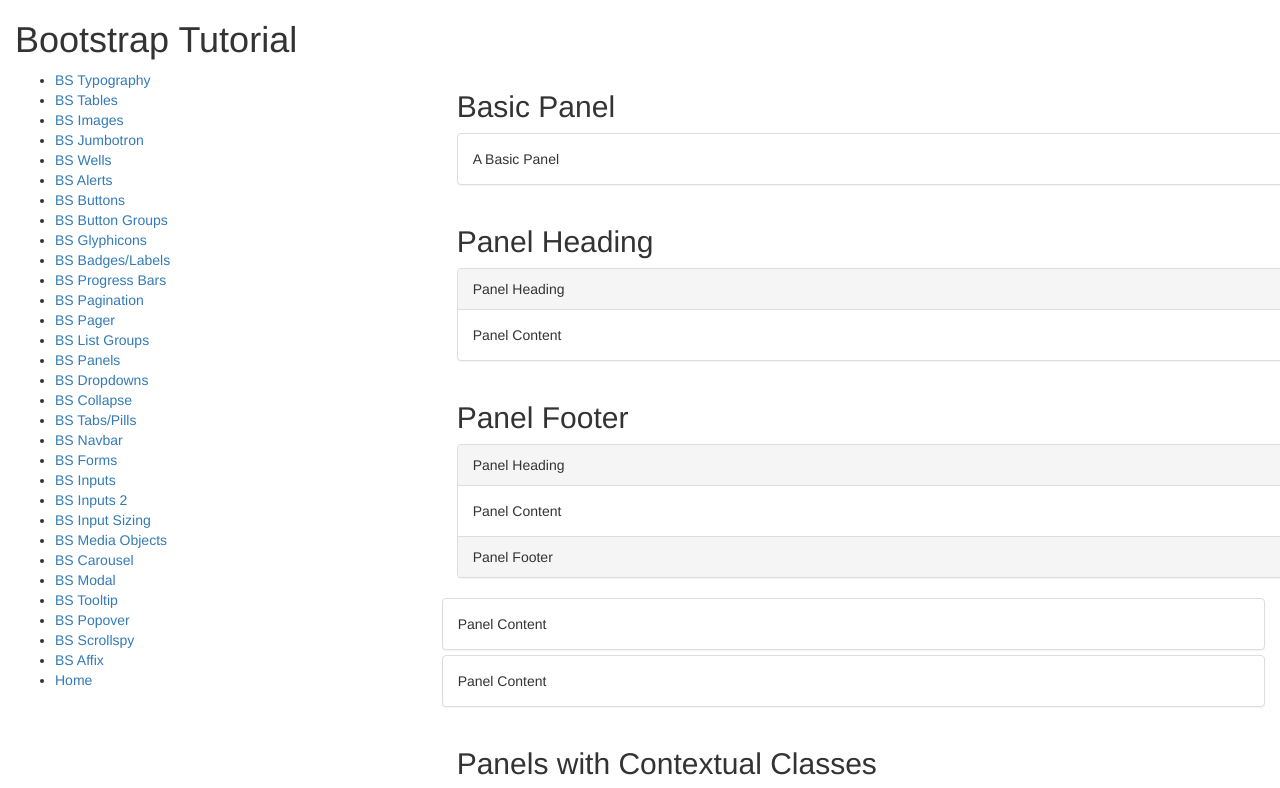
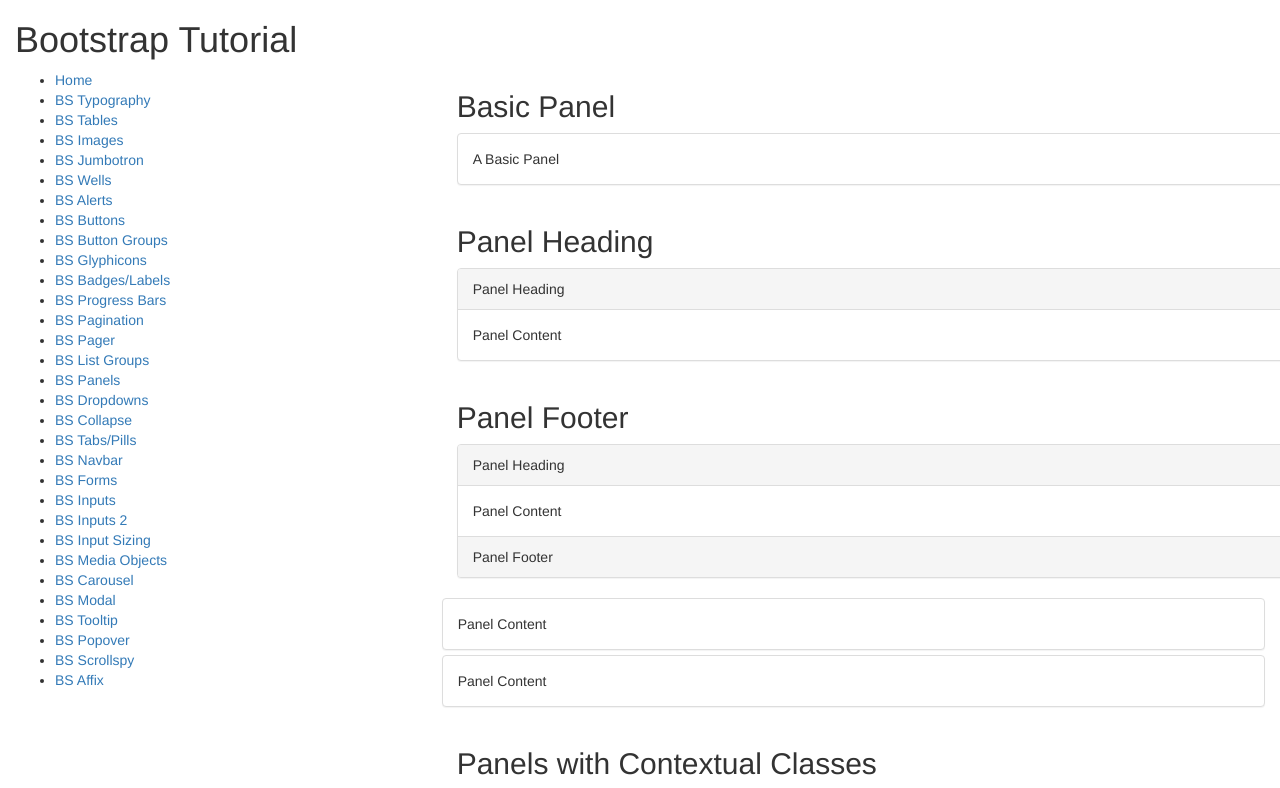
Before and after one commit to rngapuz/Bootstrap-Tutorial, a plain HTML site: page panels.html in a window 1280 px wide. Shown: the top 788 px of the page. Drawn offline with nearby package versions, Linux system fonts and the light colour scheme.

Commit message:
Update panels.html

```diff
--- a/panels.html
+++ b/panels.html
@@ -21,7 +21,9 @@
 
 </div>
 <div class="row">
-	<div class="col-sm-4"><ul>
+	<div class="col-sm-4">
+	<ul>
+				<li><a href="index.html">Home</a> </li>
 				<li><a href="typography.html">BS Typography</a></li>
 				<li><a href="tables.html">BS Tables</a></li>
 				<li><a href="images.html">BS Images</a></li>
@@ -52,7 +54,7 @@
 				<li><a href="popover.html">BS Popover</a></li>
 				<li><a href="scrollspy.html">BS Scrollspy</a></li>
 				<li><a href="affix.html">BS Affix</a></li>
-        <li><a href="index.html">Home</a> </li>
+
 			</ul>
 	</div>
 	<div class="col-sm-8">
```
Lines whose indentation alone changed are shown as unchanged.
